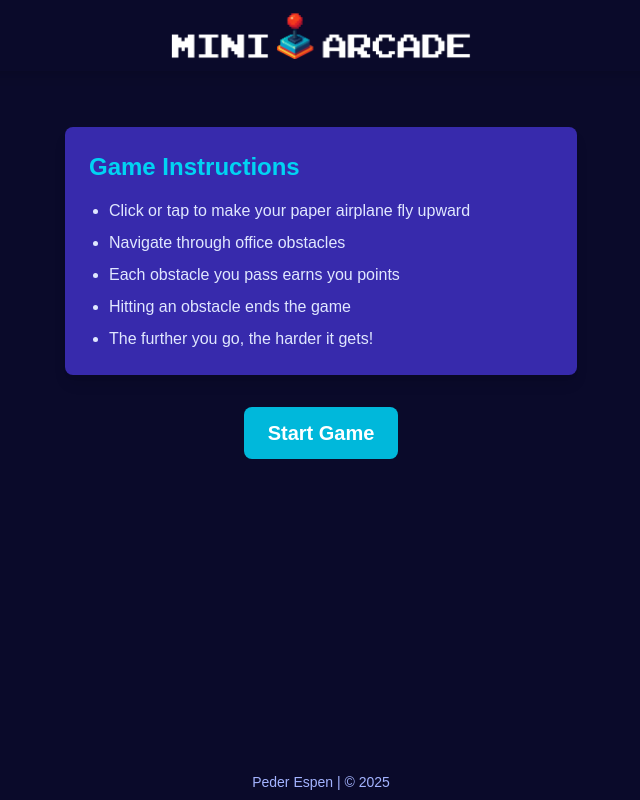
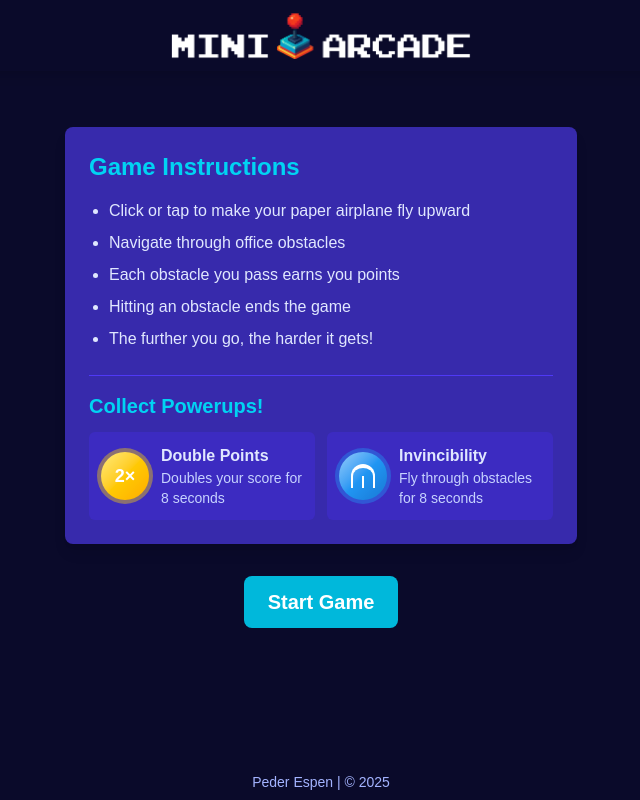
Before and after one commit to pederespen/miniarcade, a Next.js app: page /cubiclecrash in a window 1280 px wide. Shown: the whole page, without its empty margins (319-959 px from the left). Built offline with nearby package versions, Linux system fonts and the light colour scheme.

Commit message:
updated game instructions

```diff
--- a/src/app/cubiclecrash/components/game-setup.tsx
+++ b/src/app/cubiclecrash/components/game-setup.tsx
@@ -16,6 +16,59 @@ export default function GameSetup({ onStartGame, highScore }: GameSetupProps) {
           <li>Hitting an obstacle ends the game</li>
           <li>The further you go, the harder it gets!</li>
         </ul>
+
+        {/* Powerups section */}
+        <div className="mt-6 border-t border-indigo-600 pt-4">
+          <h3 className="text-xl font-semibold text-cyan-400 mb-3">
+            Collect Powerups!
+          </h3>
+          <div className="flex flex-col md:flex-row gap-3">
+            {/* Double Points Powerup - Gold orb with 2× */}
+            <div className="flex items-center gap-3 bg-indigo-700/50 p-3 rounded-md flex-1">
+              <div className="w-12 h-12 rounded-full flex items-center justify-center text-white font-bold shrink-0 relative">
+                {/* Gold gradient background */}
+                <div className="absolute inset-0 rounded-full bg-gradient-to-br from-[#FFF9C4] via-[#FFC107] to-[#FF8F00]"></div>
+                {/* Outer glow */}
+                <div className="absolute inset-[-4px] rounded-full bg-[#FFD700] opacity-30 animate-pulse"></div>
+                {/* 2× text */}
+                <span className="relative text-white font-bold text-lg z-10">
+                  2×
+                </span>
+              </div>
+              <div className="flex flex-col">
+                <span className="text-indigo-100 font-semibold">
+                  Double Points
+                </span>
+                <span className="text-indigo-200 text-sm">
+                  Doubles your score for 8 seconds
+                </span>
+              </div>
+            </div>
+
+            {/* Invincibility Powerup - Blue shield orb */}
+            <div className="flex items-center gap-3 bg-indigo-700/50 p-3 rounded-md flex-1">
+              <div className="w-12 h-12 rounded-full flex items-center justify-center text-white font-bold shrink-0 relative">
+                {/* Blue gradient background */}
+                <div className="absolute inset-0 rounded-full bg-gradient-to-br from-[#E3F2FD] via-[#2196F3] to-[#1565C0]"></div>
+                {/* Outer glow */}
+                <div className="absolute inset-[-4px] rounded-full bg-[#2196F3] opacity-30 animate-pulse"></div>
+                {/* Shield symbol */}
+                <div className="relative z-10 w-6 h-6">
+                  <div className="w-full h-full border-t-4 border-l-2 border-r-2 rounded-t-full border-white"></div>
+                  <div className="absolute top-1/2 left-1/2 w-[2px] h-3 bg-white transform -translate-x-1/2"></div>
+                </div>
+              </div>
+              <div className="flex flex-col">
+                <span className="text-indigo-100 font-semibold">
+                  Invincibility
+                </span>
+                <span className="text-indigo-200 text-sm">
+                  Fly through obstacles for 8 seconds
+                </span>
+              </div>
+            </div>
+          </div>
+        </div>
       </div>
 
       {highScore > 0 && (
```
